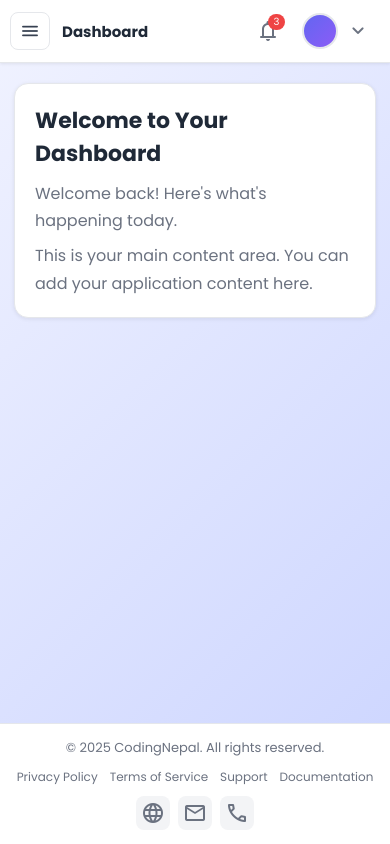
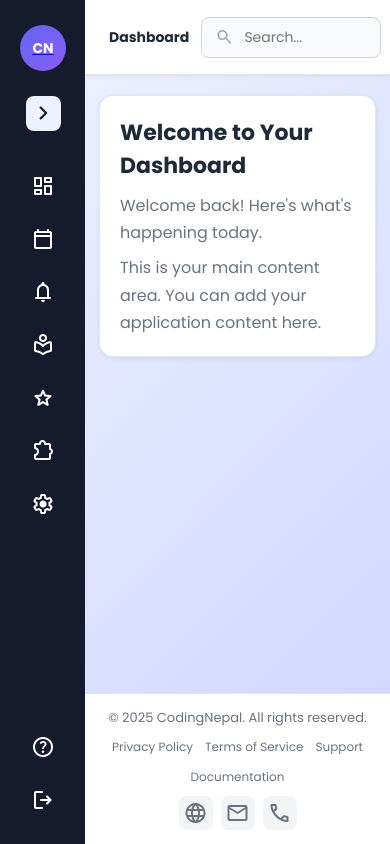
Before and after one commit to BikashGosain/Rent_Management_System, a Django app: template templates/dashboard/dashboard_base.html in a window 390 px wide. Run offline with Django 5.2, Linux system fonts and the light colour scheme; the template is opened without the code that fills it, so the values that code supplies are empty.

Commit message:
dashboard base html and js and css editing but not appling not

```diff
--- a/templates/dashboard/dashboard_base.html
+++ b/templates/dashboard/dashboard_base.html
@@ -9,9 +9,6 @@
     <link href="https://fonts.googleapis.com/css2?family=Poppins:wght@400;500;600;700&display=swap" rel="stylesheet"/>
   </head>
   <body>
-
-    <!-- Sidebar Overlay (mobile) -->
-    <div class="sidebar-overlay"></div>
 
     <!-- ===================== SIDEBAR ===================== -->
     <aside class="sidebar">
@@ -138,11 +135,8 @@
       <header class="main-header">
         <div class="header-content">
 
-          <!-- Left: Sidebar Toggle Button + Page Title -->
+          <!-- Left: Page Title only -->
           <div class="header-left">
-            <button class="sidebar-toggle-btn" id="sidebarToggleBtn">
-              <span class="material-symbols-rounded">menu</span>
-            </button>
             <h1 class="page-title">Dashboard</h1>
           </div>
 
--- a/templates/dashboard/style.css
+++ b/templates/dashboard/style.css
@@ -280,6 +256,21 @@ body {
   top: 0;
   z-index: 50;
   box-shadow: 0 1px 3px rgba(0, 0, 0, 0.08);
+  /* KEY FIX: allow horizontal scroll if items overflow */
+  overflow-x: auto;
+  overflow-y: visible;
+}
+
+/* Scrollbar styling for header — thin and subtle */
+.main-header::-webkit-scrollbar {
+  height: 3px;
+}
+.main-header::-webkit-scrollbar-track {
+  background: transparent;
+}
+.main-header::-webkit-scrollbar-thumb {
+  background: #d1d5db;
+  border-radius: 3px;
 }
 
 .header-content {
@@ -288,39 +279,15 @@ body {
   justify-content: space-between;
   padding: 14px 24px;
   gap: 12px;
+  /* KEY FIX: never wrap or shrink — scroll instead */
+  min-width: max-content;
+  width: 100%;
 }
 
-/* Header Left */
 .header-left {
   display: flex;
   align-items: center;
-  gap: 12px;
   flex-shrink: 0;
-}
-
-/* Sidebar toggle button inside header — always visible */
-.sidebar-toggle-btn {
-  display: flex;
-  align-items: center;
-  justify-content: center;
-  height: 38px;
-  width: 40px;
-  background: none;
-  border: 1px solid #e5e7eb;
-  border-radius: 8px;
-  cursor: pointer;
-  color: #374151;
-  transition: all 0.3s ease;
-  flex-shrink: 0;
-}
-
-.sidebar-toggle-btn:hover {
-  background: #f3f4f6;
-  border-color: #d1d5db;
-}
-
-.sidebar-toggle-btn .material-symbols-rounded {
-  font-size: 22px;
 }
 
 .page-title {
@@ -331,14 +298,11 @@ body {
   white-space: nowrap;
 }
 
-/* Header Right */
 .header-right {
   display: flex;
   align-items: center;
   gap: 12px;
-  flex: 1;
-  justify-content: flex-end;
-  min-width: 0;
+  flex-shrink: 0;
 }
 
 .search-box {
@@ -376,7 +340,6 @@ body {
   display: flex;
   align-items: center;
   gap: 8px;
-  flex-shrink: 0;
 }
 
 .notification-btn {
@@ -672,74 +628,51 @@ body {
   transition: all 0.3s ease;
 }
 
-.social-link:hover {
-  background: #6366f1;
-  color: white;
-}
+.social-link:hover { background: #6366f1; color: white; }
 
-/* ===================== TABLET (769px – 1024px) ===================== */
+/* ===================== RESPONSIVE ===================== */
+
+/* Tablet */
 @media (max-width: 1024px) {
-  .search-box input { width: 200px; }
+  .search-box input { width: 180px; }
   .user-name-header { display: none; }
   .profile-arrow { display: none; }
   .footer-content { flex-direction: column; align-items: center; text-align: center; }
   .footer-nav { justify-content: center; }
 }
 
-/* ===================== MOBILE (≤768px) ===================== */
+/* Mobile */
 @media (max-width: 768px) {
+  .sidebar { width: 85px; }
+  .sidebar.collapsed { width: 85px; }
+  .sidebar.expanded { width: 270px; }
 
-  /* Sidebar hidden off-screen — toggled via .mobile-open */
-  .sidebar {
-    left: -270px;
-    width: 270px !important; /* always full width on mobile */
-  }
+  .sidebar .sidebar-nav .primary-nav { overflow: unset; transform: translateY(65px); }
+  .sidebar .sidebar-header .sidebar-toggler { transform: translate(-4px, 65px); }
+  .sidebar .sidebar-header .sidebar-toggler span { transform: rotate(180deg); }
+  .sidebar .nav-link .nav-label,
+  .sidebar .nav-link .dropdown-icon { opacity: 0; pointer-events: none; }
 
-  /* Override collapsed behaviour on mobile */
-  .sidebar.collapsed {
-    width: 270px !important;
-    left: -270px;
-  }
+  .sidebar.expanded .sidebar-nav .primary-nav { overflow-y: auto; transform: translateY(15px); }
+  .sidebar.expanded .sidebar-header .sidebar-toggler { transform: none; }
+  .sidebar.expanded .sidebar-header .sidebar-toggler span { transform: none; }
+  .sidebar.expanded .nav-link .nav-label,
+  .sidebar.expanded .nav-link .dropdown-icon { opacity: 1; pointer-events: auto; }
 
-  /* Reset collapsed inner transforms on mobile */
-  .sidebar.collapsed .sidebar-header .sidebar-toggler { transform: none; }
-  .sidebar.collapsed .sidebar-nav .primary-nav { transform: translateY(15px); overflow-y: auto; }
-  .sidebar.collapsed .nav-link :where(.nav-label, .dropdown-icon) { opacity: 1; pointer-events: auto; }
+  .main-content { margin-left: 85px; }
+  .sidebar.expanded ~ .main-content { margin-left: 270px; }
+  .sidebar.collapsed ~ .main-content { margin-left: 85px; }
 
-  /* Slide in when open */
-  .sidebar.mobile-open {
-    left: 0 !important;
-  }
-
-  /* Show overlay */
-  .sidebar-overlay { display: block; }
-
-  /* Main content full width */
-  .main-content { margin-left: 0 !important; }
-  .sidebar.collapsed ~ .main-content { margin-left: 0 !important; }
-
-  /* Header */
-  .header-content { padding: 10px 14px; gap: 8px; }
   .page-title { font-size: 17px; }
-
-  /* Search shrinks */
-  .search-box input { width: 140px; font-size: 13px; }
-
-  /* Profile dropdown */
   .profile-dropdown { right: 0; width: 245px; }
-
-  /* Page & Footer */
   .page-content { padding: 20px 14px; }
   .welcome-card { padding: 20px; }
   .footer-content { flex-direction: column; align-items: center; text-align: center; padding: 14px; gap: 10px; }
   .footer-nav { justify-content: center; gap: 12px; }
 }
 
-/* ===================== SMALL MOBILE (≤480px) ===================== */
 @media (max-width: 480px) {
-  .header-content { padding: 8px 10px; }
-  .page-title { font-size: 15px; }
-  .search-box { display: none; } /* hide search, save space */
-  .profile-dropdown { width: 225px; }
+  .page-title { font-size: 14px; }
+  .profile-dropdown { width: 220px; }
   .footer-nav a { font-size: 12px; }
 }
```
Also changed, not shown: other parts of templates/dashboard/style.css (+9 -40 lines), templates/dashboard/script.js (+37 -41 lines).
